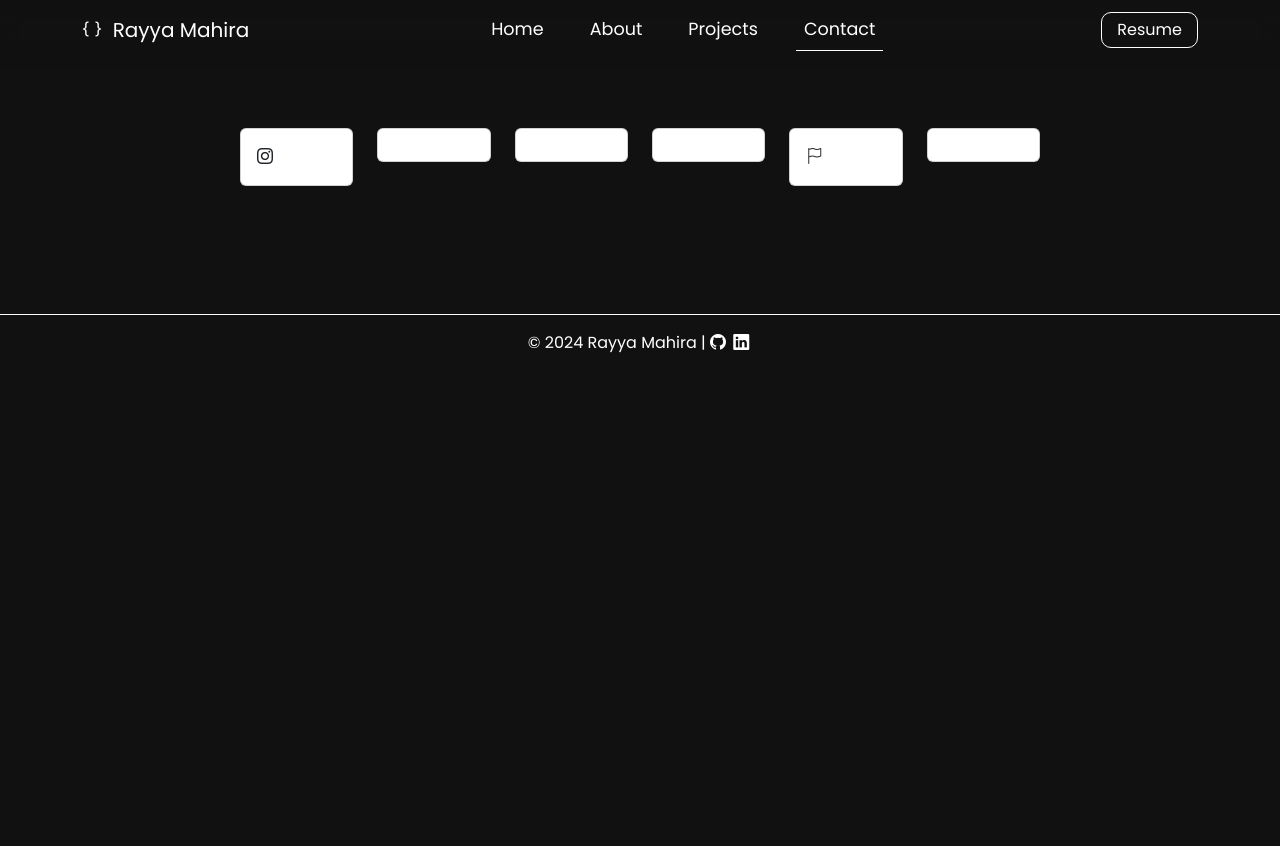
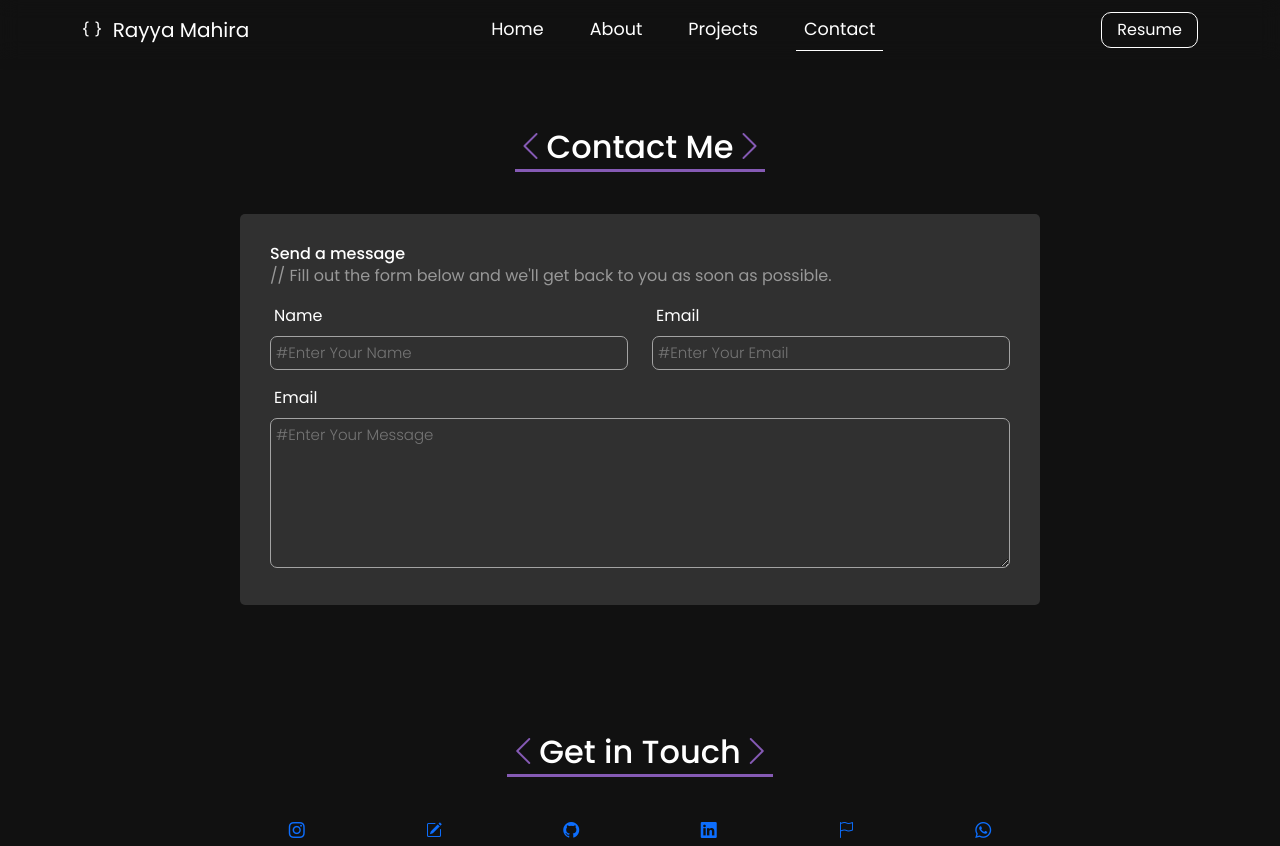
Before and after one commit to rayymhra/portfolio-2024, a plain HTML site: page contact.html in a window 1280 px wide. Shown: the top 846 px of the page. Before the commit the page ends 800 px from the top, so only its background shows below. Drawn offline with nearby package versions, Linux system fonts and the light colour scheme.

Commit message:
contact form section

```diff
--- a/assets/style.css
+++ b/assets/style.css
@@ -519,6 +519,8 @@ body {
   color: #e6e6e6;
   font-size: 14px;
   font-weight: 300;
+  list-style-type: none;
+  margin-left: -16px;
 }
 
 .edu-date {
@@ -673,3 +675,29 @@ body {
   padding-right: 15rem;
   margin-top: 8rem;
 }
+
+.send-email-form-section {
+  padding-left: 15rem;
+  padding-right: 15rem;
+  margin-top: 8rem;
+}
+
+.send-email-form-section form {
+  background-color: #303030;
+  padding: 30px;
+  border-radius: 5px;
+}
+
+.form-input {
+  background-color: transparent;
+  border-radius: 7px;
+  border: 1px solid #a3a3a3;
+  padding: 5px;
+  color: #eeeeee;
+  font-weight: 300;
+  font-size: 15px;
+}
+
+textarea {
+  height: 150px;
+}
--- a/contact.html
+++ b/contact.html
@@ -16,8 +16,10 @@
       href="https://cdn.jsdelivr.net/npm/bootstrap-icons@1.10.5/font/bootstrap-icons.css"
       rel="stylesheet"
     />
-    <link rel="stylesheet" href="https://cdnjs.cloudflare.com/ajax/libs/font-awesome/6.0.0-beta3/css/all.min.css">
-
+    <link
+      rel="stylesheet"
+      href="https://cdnjs.cloudflare.com/ajax/libs/font-awesome/6.0.0-beta3/css/all.min.css"
+    />
   </head>
   <body>
     <nav class="navbar navbar-expand-lg navbar-dark fixed-top bg-blur">
@@ -43,69 +45,91 @@
           </ul>
         </div>
 
-        <a href="" target="_blank" class="btn-btn">Resume</a>
+        <a
+          href="https://drive.google.com/file/d/1KwRDgF66Kc-8WqruvJhsv_Nlc3-zI1oY/view?usp=sharing"
+          target="_blank"
+          class="btn-btn"
+          >Resume</a
+        >
       </div>
     </nav>
 
+
+    <section class="send-email-form-section">
+      <h2 class="text-white mb-5 text-center section-title">
+        <span class="code-title"><i class="bi bi-chevron-left"></i></span
+        ><span>Contact Me</span
+        ><span class="code-title"><i class="bi bi-chevron-right"></i></span>
+      </h2>
+      <form action="">
+        <h6 class="mb-0 text-white">Send a message</h6>
+        <p class="text-white-50">// Fill out the form below and we'll get back to you as soon as possible.</p>
+        <div class="row">
+          <div class="col-6">
+            <label class="form-label d-block text-white ms-1">Name</label>
+            <input type="text" class="form-input w-100" placeholder="#Enter Your Name" required/>
+          </div>
+          <div class="col-6">
+            <label class="form-label d-block text-white ms-1">Email</label>
+            <input type="email" class="form-input w-100" placeholder="#Enter Your Email" required/>
+          </div>
+          <div class="col-12 mt-3">
+            <label class="form-label d-block text-white ms-1">Email</label>
+            <textarea class="form-input w-100" placeholder="#Enter Your Message" required></textarea>
+          </div>
+        </div>
+      </form>
+    </section>
+
     <section class="social-section">
-      <div class="row">
+      <h2 class="text-white mb-5 text-center section-title">
+        <span class="code-title"><i class="bi bi-chevron-left"></i></span
+        ><span>Get in Touch</span
+        ><span class="code-title"><i class="bi bi-chevron-right"></i></span>
+      </h2>
+      <div class="row text-center">
         <div class="col-2">
-          <a href="https://www.instagram.com/ralliesnote/">
-            <div class="card">
-              <div class="card-body">
-                <i class="bi bi-instagram"></i>
-              </div>
-            </div>
+          <a href="https://www.instagram.com/ralliesnote/" target="_blank">
+            <i class="bi bi-instagram"></i>
           </a>
         </div>
         <div class="col-2">
-          <a href="https://mahirasblogger.blogspot.com/">
-            <div class="card">
-              <div class="card-body">
-              </div>
-            </div>
+          <a href="https://mahirasblogger.blogspot.com/" target="_blank">
+            <i class="bi bi-pencil-square"></i>
           </a>
         </div>
         <div class="col-2">
-          <a href="https://github.com/rayymhra">
-            <div class="card">
-              <div class="card-body"></div>
-            </div>
+          <a href="https://github.com/rayymhra" target="_blank">
+            <i class="bi bi-github"></i>
           </a>
         </div>
         <div class="col-2">
-          <a href="https://www.linkedin.com/in/rayya-mahira/">
-            <div class="card">
-              <div class="card-body"></div>
-            </div>
+          <a href="https://www.linkedin.com/in/rayya-mahira/" target="_blank">
+            <i class="bi bi-linkedin"></i>
           </a>
         </div>
         <div class="col-2">
-          <a href="https://play.picoctf.org/users/rayra"></a>
-          <div class="card">
-            <div class="card-body">
-              <i class="bi bi-flag"></i>
-            </div>
-          </div>
+          <a href="https://play.picoctf.org/users/rayra" target="_blank">
+            <i class="bi bi-flag"></i>
+          </a>
         </div>
         <div class="col-2">
-          <div class="card">
-            <div class="card-body"></div>
-          </div>
+          <a href="https://wa.me/6285719706030" target="_blank">
+            <i class="bi bi-whatsapp"></i>
+          </a>
         </div>
       </div>
       <a href="https://pin.it/1kD3dqPIf"></a>
     </section>
 
-    <section class="send-email-form"></section>
 
     <footer class="footer text-white text-center">
-      <p class="copyright mt-3">&copy; 2024 Rayya Mahira |
+      <p class="copyright mt-3">
+        &copy; 2024 Rayya Mahira |
         <a href=""><i class="bi bi-github"></i></a>
         <a href=""><i class="bi bi-linkedin"></i></a>
       </p>
     </footer>
-
 
     <script src="https://code.jquery.com/jquery-3.5.1.slim.min.js"></script>
     <script src="https://cdn.jsdelivr.net/npm/@popperjs/core@2.5.2/dist/umd/popper.min.js"></script>
```
Also changed, not shown: about.html (+18 -18 lines), index.html (+1 -1 lines), projects.html (+1 -1 lines).
